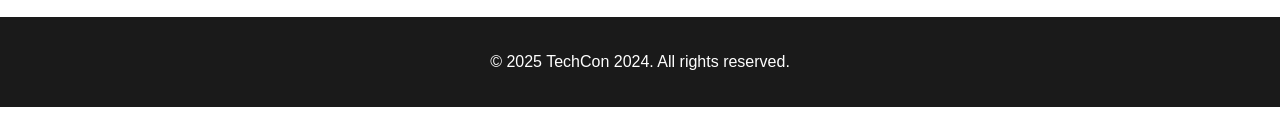
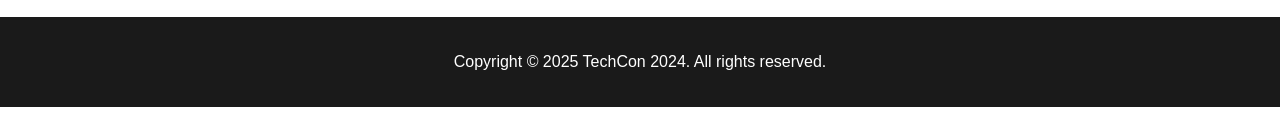
Before and after one commit to oyed88/TechCon_HTML, a plain HTML site: page techcon_website/schedule.html in a window 1280 px wide. Shown: the part 557-696 px from the top of the page. Drawn offline with Linux system fonts and the light colour scheme.

Commit message:
Fix footer: add literal 'Copyright' for checker

```diff
--- a/techcon_website/schedule.html
+++ b/techcon_website/schedule.html
@@ -109,8 +109,8 @@
 
     <!-- Footer -->
     <footer>
-        <p>&copy; 2025 TechCon 2024. All rights reserved.</p>
-    </footer>
+    <p>Copyright &copy; 2025 TechCon 2024. All rights reserved.</p>
+</footer>
 
 </body>
 </html>
```
